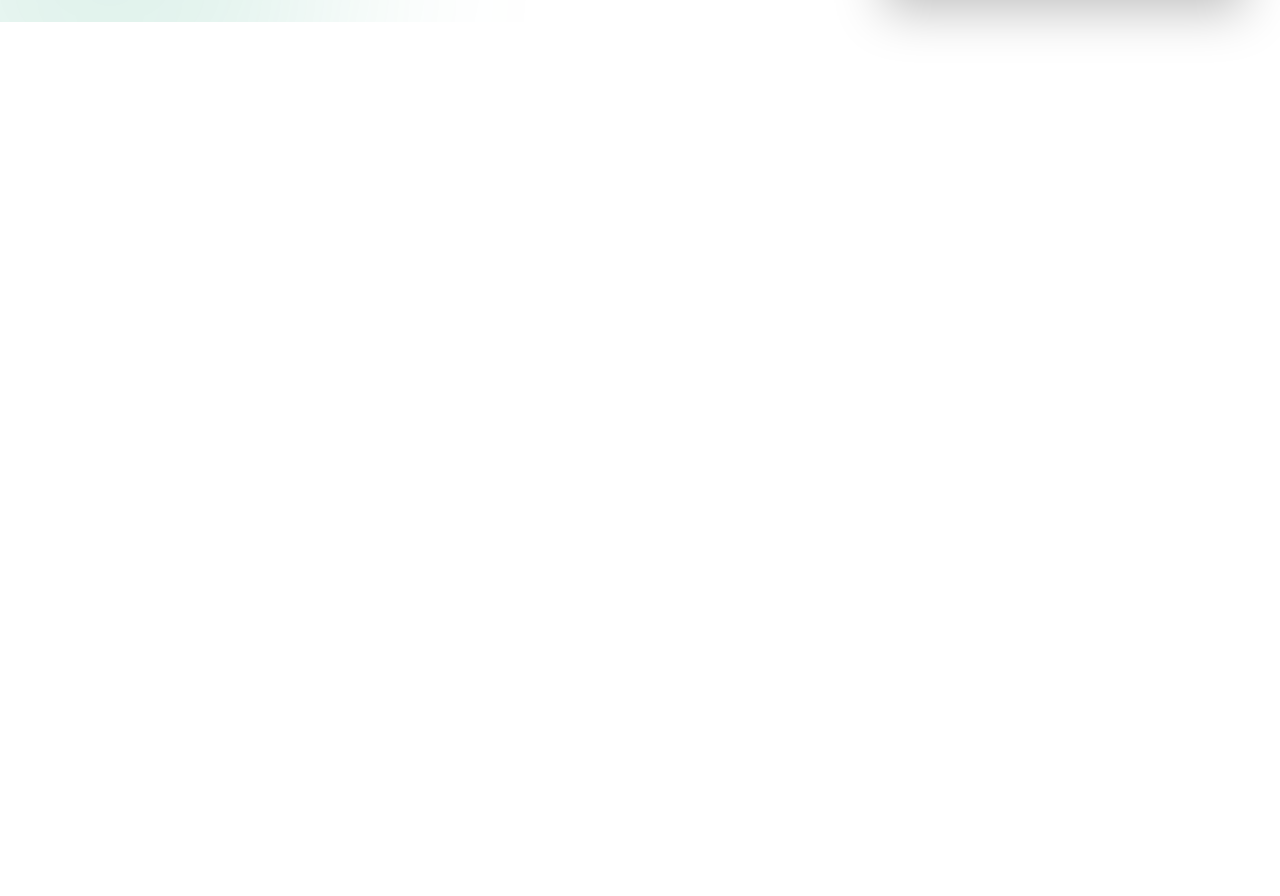
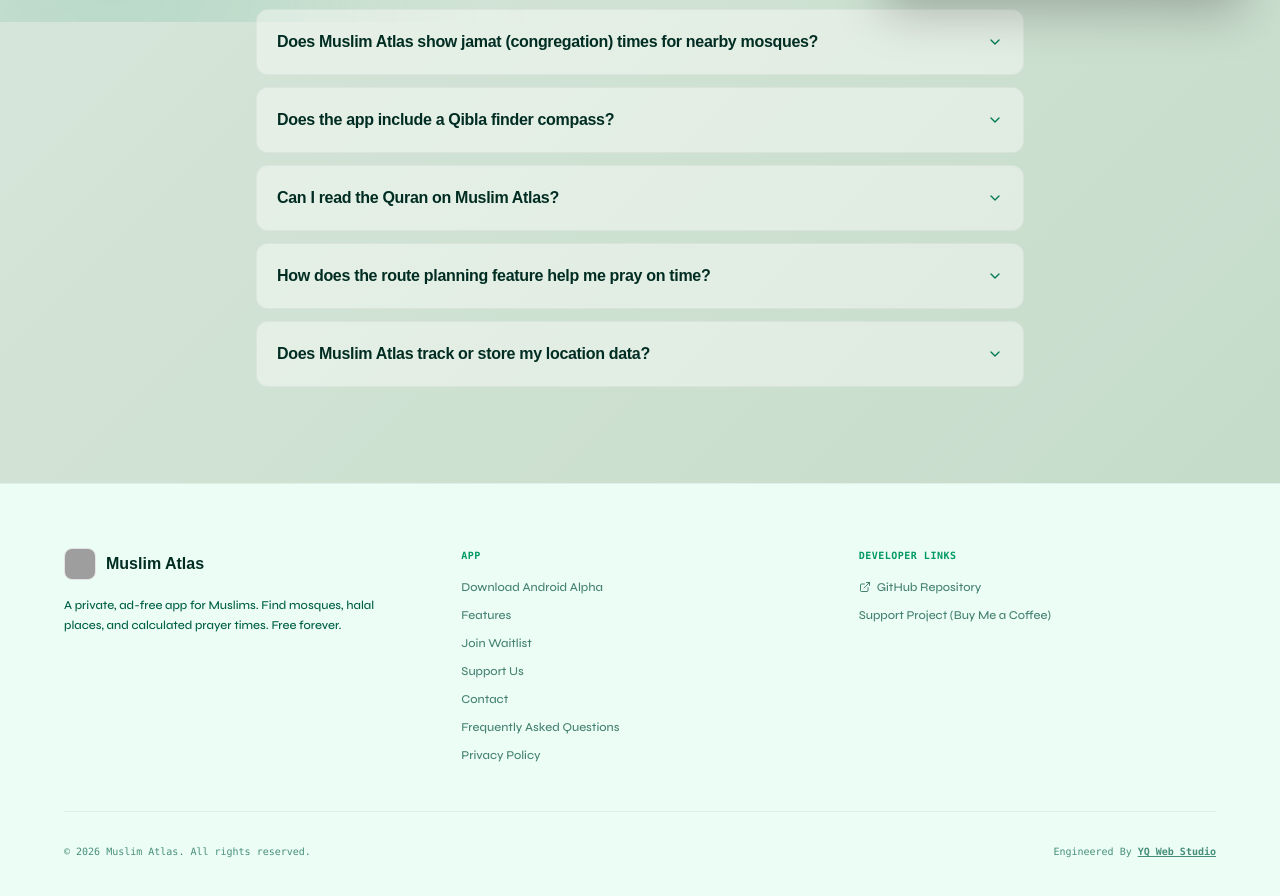
Before and after one commit to Muslim-Atlas/website, a Next.js app: page /faq in a window 1280 px wide. Before the commit this address had no page. Shown: the part 778-1674 px from the top of the page. Before the commit the page ends 800 px from the top, so only its background shows below. Built offline with nearby package versions, Linux system fonts and the light colour scheme; grey boxes are pictures that could not be loaded; a web font is replaced by a local one.

Commit message:
feat: revert landing page text, move FAQs to separate page /faq, and expand FAQ questions

```diff
--- /dev/null
+++ b/app/faq/page.tsx
@@ -0,0 +1,29 @@
+import { Navbar } from '@/components/Navbar';
+import { FAQSection } from '@/components/FAQSection';
+import { FooterSection } from '@/components/FooterSection';
+import type { Metadata } from 'next';
+
+export const metadata: Metadata = {
+  title: 'Frequently Asked Questions (FAQ) - Muslim Atlas',
+  description: 'Find answers to common questions about Muslim Atlas. Learn how to locate mosques, find halal restaurants near me, calculate accurate local prayer times, and use our private, ad-free Islamic app.',
+  keywords: [
+    'muslim atlas faq',
+    'mosques near me',
+    'halal food near me',
+    'mosque finder app help',
+    'accurate prayer times instructions',
+    'qibla compass directions'
+  ]
+};
+
+export default function FAQPage() {
+  return (
+    <>
+      <Navbar />
+      {/* Visual spacer to prevent content overlapping with the fixed navbar */}
+      <div className="pt-20 lg:pt-24 bg-[#082619]/5"></div>
+      <FAQSection />
+      <FooterSection />
+    </>
+  );
+}
--- a/app/layout.tsx
+++ b/app/layout.tsx
@@ -128,6 +128,46 @@
             "@type": "Answer",
             "text": "The Android Alpha build is available today and can be downloaded directly from our official GitHub releases page. We are currently developing the iOS app. You can join the email waitlist on our home screen to be notified the moment the iOS version launches and public testing begins."
           }
+        },
+        {
+          "@type": "Question",
+          "name": "Does Muslim Atlas show jamat (congregation) times for nearby mosques?",
+          "acceptedAnswer": {
+            "@type": "Answer",
+            "text": "Muslim Atlas displays approximate or community-sourced jamat times for mosques in your vicinity. Users can log in to contribute and update local masjid jamat times directly, keeping the congregation schedule accurate for everyone in the neighborhood."
+          }
+        },
+        {
+          "@type": "Question",
+          "name": "Does the app include a Qibla finder compass?",
+          "acceptedAnswer": {
+            "@type": "Answer",
+            "text": "Yes, Muslim Atlas features a high-precision Qibla direction finder compass. By using your device's geographical coordinates and compass sensors, it calculates and displays the exact angle pointing toward the Holy Kaaba in Makkah, ensuring you can pray in the correct direction anywhere in the world."
+          }
+        },
+        {
+          "@type": "Question",
+          "name": "Can I read the Quran on Muslim Atlas?",
+          "acceptedAnswer": {
+            "@type": "Answer",
+            "text": "Yes, Muslim Atlas includes an offline-capable, ad-free Quran reader. You can read the Quran with clear Arabic script and access translations in multiple languages, making it a distraction-free tool for your daily Quran recitation."
+          }
+        },
+        {
+          "@type": "Question",
+          "name": "How does the route planning feature help me pray on time?",
+          "acceptedAnswer": {
+            "@type": "Answer",
+            "text": "Our unique route planning calculates travel duration to a selected mosque and cross-references it with live prayer times. It alerts you if you are likely to arrive after the adhan or miss the jamat, helping you plan your commutes with your salah schedule in mind."
+          }
+        },
+        {
+          "@type": "Question",
+          "name": "Does Muslim Atlas track or store my location data?",
+          "acceptedAnswer": {
+            "@type": "Answer",
+            "text": "No, privacy is a core pillar of Muslim Atlas. The app calculates your local prayer times and Qibla direction directly on your device. Your precise location coordinates are never stored on our servers, and we never share your data with third parties, offering a completely private Islamic utility app experience."
+          }
         }
       ]
     }
--- a/app/page.tsx
+++ b/app/page.tsx
@@ -3,7 +3,6 @@
 import { FeaturesSection } from '@/components/FeaturesSection';
 import { SupportSection } from '@/components/SupportSection';
 import { ContactSection } from '@/components/ContactSection';
-import { FAQSection } from '@/components/FAQSection';
 import { FooterSection } from '@/components/FooterSection';
 
 export default function Home() {
@@ -14,7 +13,6 @@
       <FeaturesSection />
       <SupportSection />
       <ContactSection />
-      <FAQSection />
       <FooterSection />
     </>
   );
--- a/app/sitemap.ts
+++ b/app/sitemap.ts
@@ -9,6 +9,12 @@
       priority: 1,
     },
     {
+      url: 'https://muslimatlas.app/faq',
+      lastModified: new Date(),
+      changeFrequency: 'monthly',
+      priority: 0.8,
+    },
+    {
       url: 'https://muslimatlas.app/privacy',
       lastModified: new Date(),
       changeFrequency: 'yearly',
--- a/components/FAQSection.tsx
+++ b/components/FAQSection.tsx
@@ -35,6 +35,31 @@
     question: "When is the iOS version launching and where can I download the Android APK?",
     answer: "The Android Alpha build is available today and can be downloaded directly from our official GitHub releases page. We are currently developing the iOS app. You can join the email waitlist on our home screen to be notified the moment the iOS version launches and public testing begins.",
     keywords: "download android apk, iOS waitlist, app launch notifications, github releases"
+  },
+  {
+    question: "Does Muslim Atlas show jamat (congregation) times for nearby mosques?",
+    answer: "Muslim Atlas displays approximate or community-sourced jamat times for mosques in your vicinity. Users can log in to contribute and update local masjid jamat times directly, keeping the congregation schedule accurate for everyone in the neighborhood.",
+    keywords: "jamat times near me, mosque congregation times, masjid salah times, local jamat schedule"
+  },
+  {
+    question: "Does the app include a Qibla finder compass?",
+    answer: "Yes, Muslim Atlas features a high-precision Qibla direction finder compass. By using your device's geographical coordinates and compass sensors, it calculates and displays the exact angle pointing toward the Holy Kaaba in Makkah, ensuring you can pray in the correct direction anywhere in the world.",
+    keywords: "qibla finder, qibla compass, kaaba direction, find qibla online"
+  },
+  {
+    question: "Can I read the Quran on Muslim Atlas?",
+    answer: "Yes, Muslim Atlas includes an offline-capable, ad-free Quran reader. You can read the Quran with clear Arabic script and access translations in multiple languages, making it a distraction-free tool for your daily Quran recitation.",
+    keywords: "quran app, read quran online, offline quran reader, free noble quran"
+  },
+  {
+    question: "How does the route planning feature help me pray on time?",
+    answer: "Our unique route planning calculates travel duration to a selected mosque and cross-references it with live prayer times. It alerts you if you are likely to arrive after the adhan or miss the jamat, helping you plan your commutes with your salah schedule in mind.",
+    keywords: "salah route planner, travel to mosque, drive to masjid, pray on time"
+  },
+  {
+    question: "Does Muslim Atlas track or store my location data?",
+    answer: "No, privacy is a core pillar of Muslim Atlas. The app calculates your local prayer times and Qibla direction directly on your device. Your precise location coordinates are never stored on our servers, and we never share your data with third parties, offering a completely private Islamic utility app experience.",
+    keywords: "private islamic app, secure prayer app, no tracking muslim app, privacy focused salah tracker"
   }
 ];
 
--- a/components/FeaturesSection.tsx
+++ b/components/FeaturesSection.tsx
@@ -32,9 +32,9 @@
     tabLabel: 'Mosque Finder Map',
     icon: Map,
     image: '/screenshots/mosque-map.png',
-    heading: 'Mosque Finder & Map',
+    heading: 'Interactive Mosque Finder Map',
     description:
-      'Locate mosques near me instantly. View nearby masjids on an interactive map showing direct driving and walking directions.',
+      'Locate nearby mosques on an interactive map.',
     tags: ['Interactive Maps', 'Directions', 'Live Search'],
   },
   {
@@ -42,9 +42,9 @@
     tabLabel: 'Mosque List',
     icon: List,
     image: '/screenshots/mosque-list.png',
-    heading: 'Find Mosques Near Me',
+    heading: 'Nearby Mosque List',
     description:
-      'Compare local mosques in a clear list view sorted by travel time, user reviews, and distance to make attending congregational prayer easy.',
+      'Switch from map to list view to compare nearby mosques by rating, travel time, and distance.',
     tags: ['List view', 'Ratings', 'Travel time'],
   },
   {
@@ -52,9 +52,9 @@
     tabLabel: 'Mosque Details',
     icon: Info,
     image: '/screenshots/mosque-info.png',
-    heading: 'Masjid Facilities & Prayer Schedules',
+    heading: 'Mosque Details',
     description:
-      'Access local mosque profiles featuring approximate prayer and jamat schedules, parking availability, facility facilities, and transport links.',
+      'Open mosque profiles with ratings, address details, approximate prayer start times, nearby transport, parking, and directions.',
     tags: ['Prayer schedules', 'Transport info', 'Quick directions'],
   },
   {
@@ -62,9 +62,9 @@
     tabLabel: 'Navigation',
     icon: Navigation,
     image: '/screenshots/navigation.png',
-    heading: 'Prayer-Aware Navigation',
+    heading: 'Prayer-Aware Route Planning',
     description:
-      'Plan your route with turn-by-turn navigation that checks if you will arrive at the mosque in time for the next prayer.',
+      'Compare driving, walking, and public transport routes with turn-by-turn navigation. See nearby parking, and check whether you will arrive before the next prayer.',
     tags: ['Drive/walk/transit', 'Nearby parking', 'Arrival context'],
   },
   {
@@ -72,9 +72,9 @@
     tabLabel: 'Halal Food Map',
     icon: Map,
     image: '/screenshots/food-map.png',
-    heading: 'Halal Food & Restaurants Near Me',
+    heading: 'Halal Food Map Search',
     description:
-      'Discover verified halal restaurants near me visually on a map, with category filters and quick proximity indicators from local mosques.',
+      'Find halal restaurants visually on the map with food-specific markers and quick switching between mosque and food discovery.',
     tags: ['Food map', 'Nearby places', 'Map/list toggle'],
   },
   {
@@ -82,9 +82,9 @@
     tabLabel: 'Halal Food List',
     icon: List,
     image: '/screenshots/food-list.png',
-    heading: 'Nearby Halal Places Directory',
+    heading: 'Distance-Prioritized Halal Food',
     description:
-      'Browse distance-prioritized halal food near me with user ratings, current opening status, average travel times, and one-tap directions.',
+      'Browse nearby halal restaurants in a clean list view with ratings, opening status, travel time, and distance from your selected start point.',
     tags: ['Distance-sorted list', 'Ratings', 'Opening status'],
   },
   {
@@ -92,9 +92,9 @@
     tabLabel: 'Food Place Details',
     icon: Utensils,
     image: '/screenshots/food-info.png',
-    heading: 'Halal Dining Profiles & Reviews',
+    heading: 'Halal Restaurant Profiles',
     description:
-      'View restaurant photos, customer reviews, opening hours, contact details, and route coordinates in one seamless screen.',
+      'View restaurant photos, reviews, opening times, travel time, website links, and directions from one place.',
     tags: ['Place photos', 'Travel estimates', 'One-tap directions'],
   },
   {
--- a/components/FooterSection.tsx
+++ b/components/FooterSection.tsx
@@ -73,6 +73,12 @@
               Contact
             </a>
             <Link
+              href="/faq"
+              className="text-xs text-emerald-900/70 hover:text-emerald-700 transition-colors font-medium"
+            >
+              Frequently Asked Questions
+            </Link>
+            <Link
               href="/privacy"
               className="text-xs text-emerald-900/70 hover:text-emerald-700 transition-colors font-medium"
             >
--- a/components/HeroSection.tsx
+++ b/components/HeroSection.tsx
@@ -34,7 +34,7 @@
 
           {/* Subheading */}
           <p className="text-emerald-800 text-xs sm:text-sm md:text-base max-w-xl leading-relaxed font-sans font-medium">
-            Muslim Atlas is the ultimate private, ad-free app for Muslims. Whether you need a reliable mosque finder to locate mosques near me, want to find verified halal food near me, or require accurate local prayer times, Muslim Atlas is designed to streamline your daily Islamic routines.
+            Muslim Atlas is built for your daily islamic routines. Fast, secure, and distraction-free. Free of advertisements and full of features including Quran, Prayer Tracker, and AI Assistant.
           </p>
         </motion.div>
 
--- a/components/Navbar.tsx
+++ b/components/Navbar.tsx
@@ -34,6 +34,16 @@
   }, [mobileOpen]);
 
   const handleLinkClick = (e: React.MouseEvent<HTMLAnchorElement>, href: string) => {
+    const isLandingPage = typeof window !== 'undefined' && window.location.pathname === '/';
+
+    if (!isLandingPage) {
+      // If we are not on the landing page, redirect to home page with the anchor
+      e.preventDefault();
+      setMobileOpen(false);
+      window.location.href = '/' + href;
+      return;
+    }
+
     if (href === '#waitlist') {
       e.preventDefault();
       setMobileOpen(false);
@@ -87,7 +97,12 @@
           href="#"
           onClick={(e) => {
             e.preventDefault();
-            window.scrollTo({ top: 0, behavior: 'smooth' });
+            const isLandingPage = typeof window !== 'undefined' && window.location.pathname === '/';
+            if (isLandingPage) {
+              window.scrollTo({ top: 0, behavior: 'smooth' });
+            } else {
+              window.location.href = '/';
+            }
           }}
           className="flex items-center gap-2.5 group cursor-pointer"
         >
```
